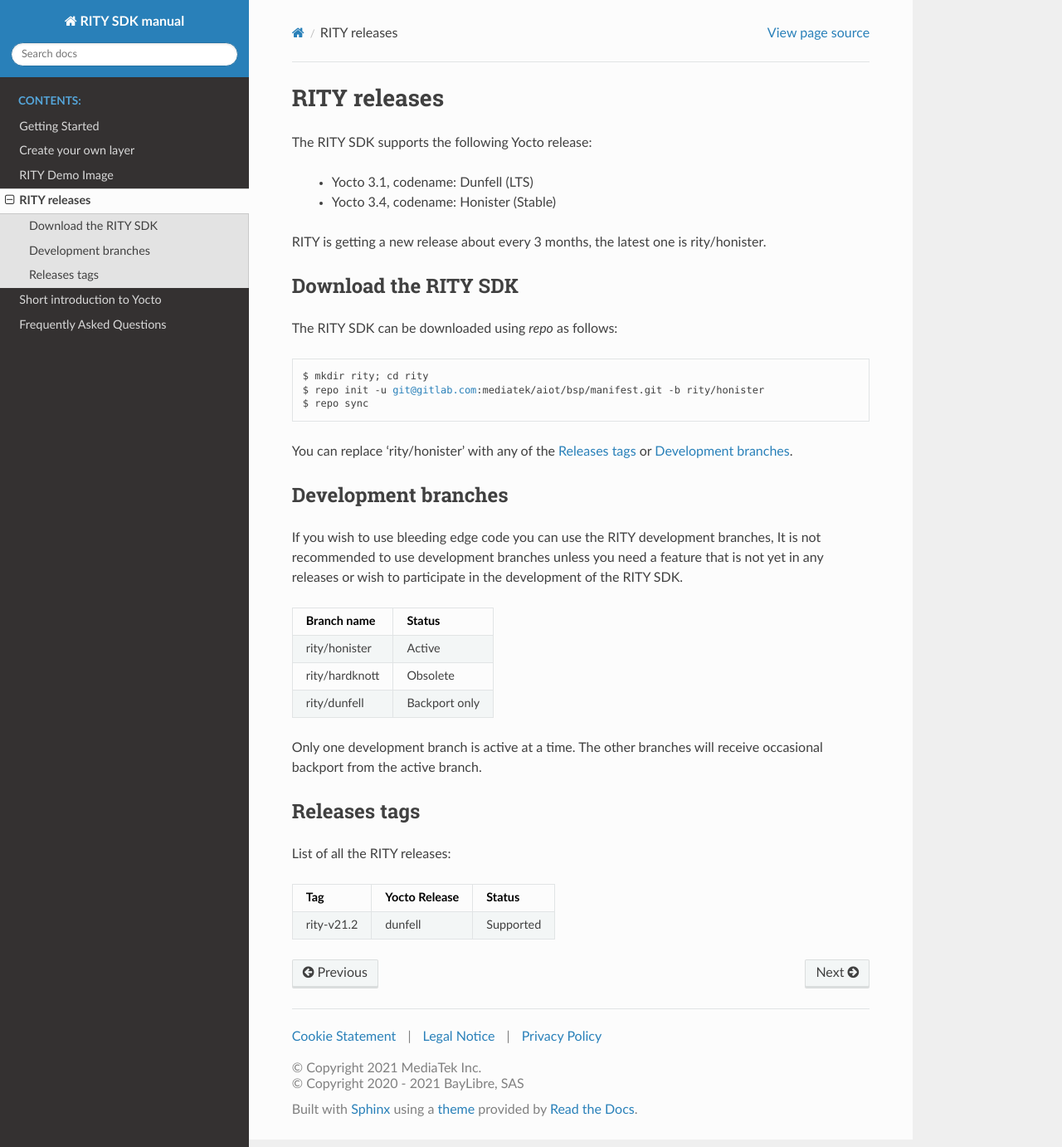
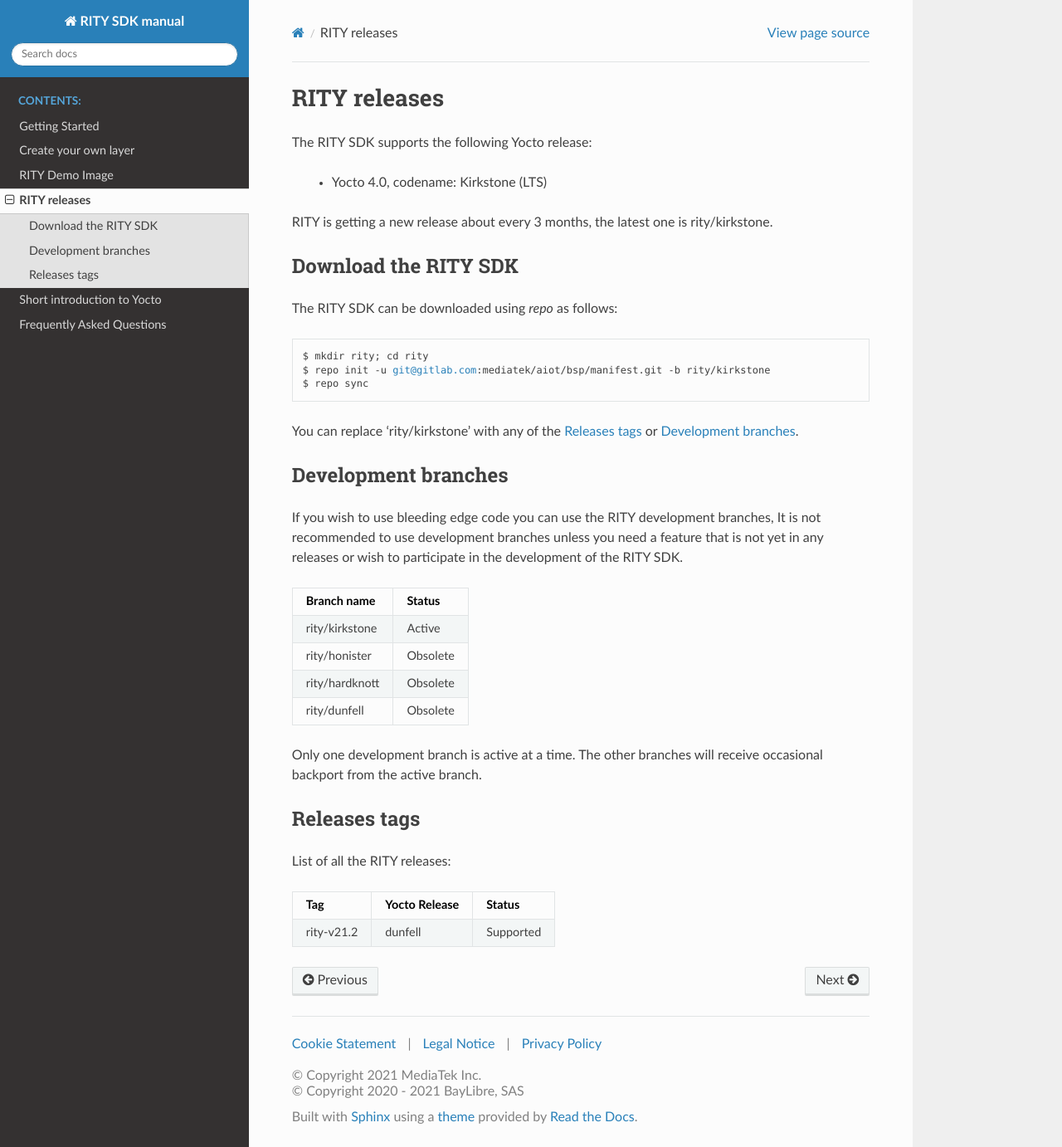
Before and after one commit to via-edge-ai/meta-rity, a Sphinx documentation site: the page built from docs/releases.rst, in a window 1280 px wide and 1382 px high. Shown: the whole window at 83% size. Built offline with Sphinx 7.4.7 and the Read the Docs theme 2.0.0, drawn with Linux system fonts in a browser that asks for light colours.

Commit message:
Port layers to Kirkstone release
Make meta-rity switch to the Kirkstone release.

Signed-off-by: Fabien Parent <fparent@baylibre.com>

```diff
--- a/docs/conf.py
+++ b/docs/conf.py
@@ -11,8 +11,8 @@
 author = 'MediaTek Inc. and BayLibre, SAS'
 
 # The full version, including alpha/beta/rc tags
-release = 'rity/honister'
-release_codename = 'honister'
+release = 'rity/kirkstone'
+release_codename = 'kirkstone'
 
 # -- General configuration ---------------------------------------------------
 
--- a/docs/create-own-layer.rst
+++ b/docs/create-own-layer.rst
@@ -17,7 +17,7 @@
 This chapter will provide a small guide on how build a new layer on top of the RITY
 SDK. The code from this chapter can be found under: `meta-rity/meta-rity-skeleton`_.
 
-.. _meta-rity/meta-rity-skeleton: https://gitlab.com/mediatek/aiot/rity/meta-rity/-/tree/honister/meta-rity-skeleton
+.. _meta-rity/meta-rity-skeleton: https://gitlab.com/mediatek/aiot/rity/meta-rity/-/tree/kirkstone/meta-rity-skeleton
 
 1. Basic layer structure
 ------------------------
--- a/docs/releases.rst
+++ b/docs/releases.rst
@@ -3,8 +3,7 @@
 
 The RITY SDK supports the following Yocto release:
 
-	* Yocto 3.1, codename: Dunfell (LTS)
-	* Yocto 3.4, codename: Honister (Stable)
+	* Yocto 4.0, codename: Kirkstone (LTS)
 
 RITY is getting a new release about every 3 months, the latest one is
 |release|.
@@ -34,11 +33,13 @@
 +-----------------+---------------+
 | Branch name     | Status        |
 +=================+===============+
-| rity/honister   | Active        |
+| rity/kirkstone  | Active        |
++-----------------+---------------+
+| rity/honister   | Obsolete      |
 +-----------------+---------------+
 | rity/hardknott  | Obsolete      |
 +-----------------+---------------+
-| rity/dunfell    | Backport only |
+| rity/dunfell    | Obsolete      |
 +-----------------+---------------+
 
 Only one development branch is active at a time. The other branches will
```
Also changed, not shown: 9 other files.
